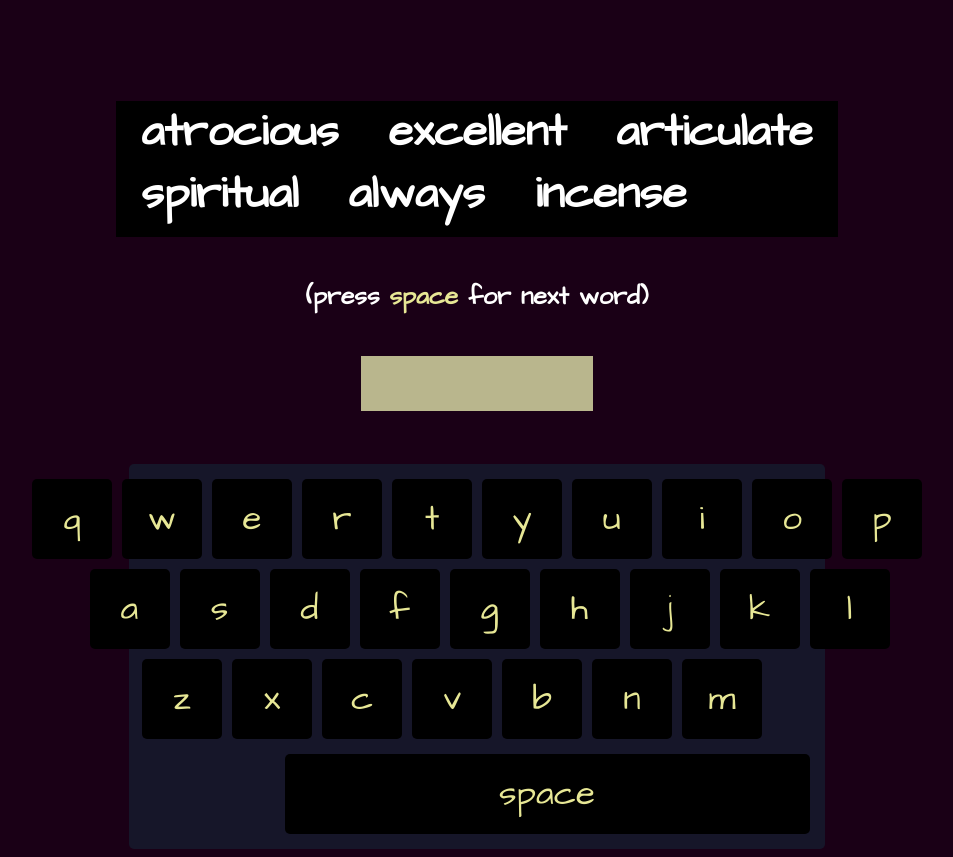
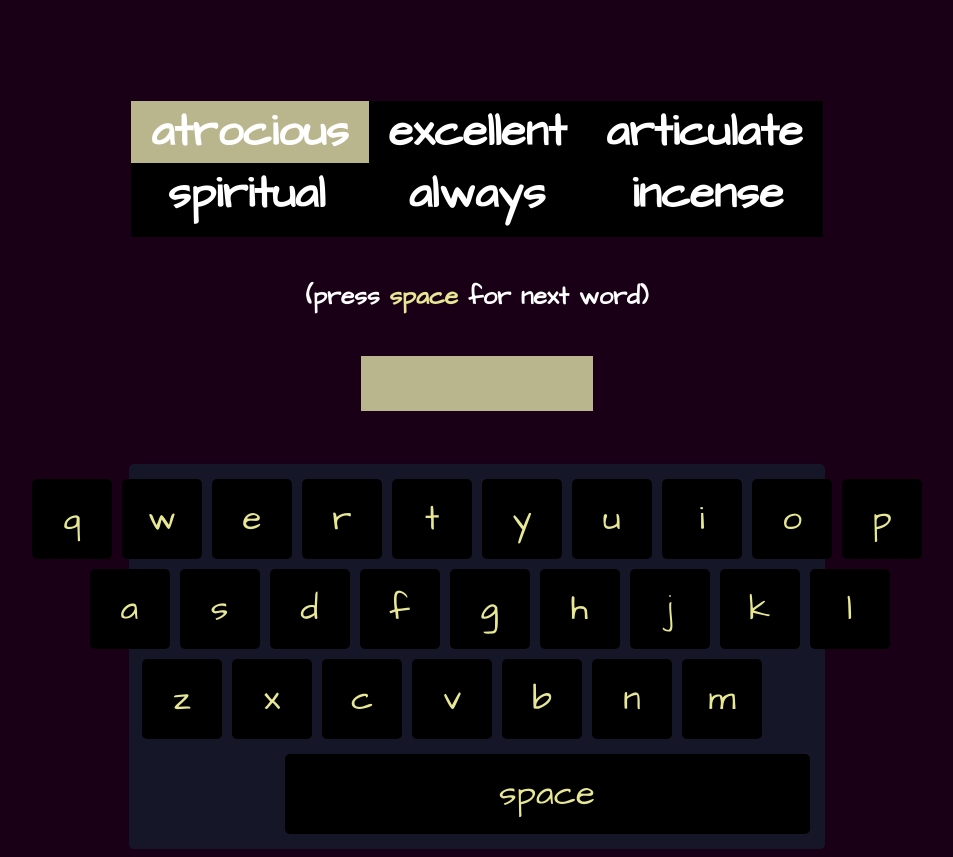
Before and after one commit to codenameuriel/fingerz, a React (Create React App) app: page / in a window 1280 px wide. Shown: the whole page, without its empty margins (163-1116 px from the left). Built offline with nearby package versions, Linux system fonts and the light colour scheme; a web font is replaced by a local one.

Commit message:
add styling to focus on current word

```diff
--- a/src/components/WordList/WordList.js
+++ b/src/components/WordList/WordList.js
@@ -31,9 +31,13 @@ class WordList extends Component {
       return (
         <div className={WordListStyles.WordsContainer}>
           <div className={WordListStyles.WordRowOne}>
-            {this.props.matrix[this.props.wordRowIndex].map(word => {
+            {this.props.matrix[this.props.wordRowIndex].map((word, index) => {
               return (
-                <div className={WordListStyles.Word}>
+                <div
+                  className={WordListStyles.Word}
+                  id={index}
+                  style={this.props.index === index ?
+                    {backgroundColor: 'rgb(185, 182, 141)'} : null}>
                   <h1>{word}</h1>
                 </div>
               );
@@ -48,9 +52,6 @@ class WordList extends Component {
               );
             })}
           </div>
-
-          {/* <h1>{this.props.matrix[this.props.wordRowIndex].join(' ')}</h1> */}
-          {/* <h1>{this.props.matrix[this.props.wordRowIndex + 1].join(' ')}</h1> */}
         </div>
       );
     }
--- a/src/components/WordList/WordList.module.css
+++ b/src/components/WordList/WordList.module.css
@@ -22,7 +22,11 @@
   text-align: center;
 }
 
+.Word {
+  width: 100%;
+}
+
 .Word h1 {
-  margin: 0 25px 0 25px;
+  margin: 0 20px 0 20px;
   font-size: 45px;
 }
```
